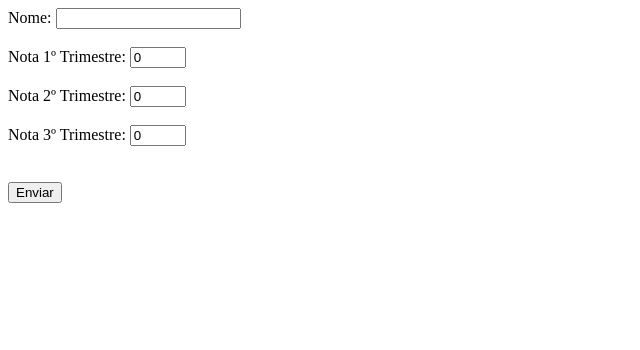
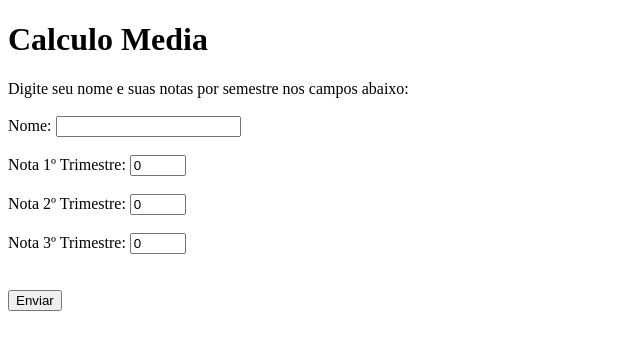
Before and after one commit to flaviaflams/Exercicios, a plain HTML site: page index.html in a window 1280 px wide. Shown: the whole page, without its empty margins (0-640 px from the left). Drawn offline with Linux system fonts and the light colour scheme.

Commit message:
Update index.html
Codigo pronto

```diff
--- a/index.html
+++ b/index.html
@@ -1,49 +1,58 @@
 <!DOCTYPE html>
 <html>
+  <head>
+    <title>Media</title>
+    <meta charset="UTF-8" />
     <script type="text/javascript">
-    let n1= nt1;
-    let n2= nt2;
-    let n3= nt3;
-    let nome= nome;
-    var media= function (n1,n2,n3){
-      return ((n1+n2+n3)/3);
-    }
-    function funcao1(){
+      let nome, n1, n2, n3;
+
+      function funcao1() {
+        nome = document.getElementById("Inputnome").value;
+        n1 = parseInt(document.getElementById("nt1").value);
+        n2 = parseInt(document.getElementById("nt2").value);
+        n3 = parseInt(document.getElementById("nt3").value);
+        var media = (n1 + n2 + n3) / 3;
         if (media >= 7) {
-        alert =("Parabéns "+ nome +" Você foi Aprovado! Aproveite suas férias!");
-      }
-      else{
-         alert =("você foi Reprovado!");
+          alert("Parabéns " +nome +" Você foi Aprovado! \n Sua média foi " +media +"! \n Aproveite suas férias!");
+        } else {
+          alert("Que pena " +nome +"! \n Você foi reprovado! \nSua média foi " +media +"");
+          var r = confirm("Gostaria de fazer aulas de recuperação para melhorar as notas e tentar ser aprovado?");
+          if (r == true) {
+            alert("Que Bom as aulas começam na próxima semana!");
+          } else {
+            alert("Que pena! Nos vemos no próximo ano!");
           }
         }
-
+      }
     </script>
+  </head>
   <body>
-    <form>
+    <h1>Calculo Media</h1>
+    <div>Digite seu nome e suas notas por semestre nos campos abaixo:</div>
+    <br />
     <div>
-          <label for="nome">Nome:</label>
-          <input type="text" id="nome" />
+      <label for="txtnome">Nome:</label>
+      <input type="text" id="Inputnome" />
     </div>
-      <br>
+    <br />
     <div>
       <label for="nota1">Nota 1º Trimestre:</label>
       <input type="number" id="nt1" value="0" min="0" max="10" />
     </div>
-      <br>
+    <br />
     <div>
       <label for="nota2">Nota 2º Trimestre:</label>
       <input type="number" id="nt2" value="0" min="0" max="10" />
     </div>
-      <br>
+    <br />
     <div>
       <label for="nota3">Nota 3º Trimestre:</label>
       <input type="number" id="nt3" value="0" min="0" max="10" />
     </div>
-      <br>
-      <br>
+    <br />
+    <br />
     <div>
-          <input type="button" onclick="funcao1()" value="Enviar" />
+      <button type="button" onclick="funcao1()">Enviar</button>
     </div>
-    </form>
   </body>
 </html>
```
Lines whose indentation alone changed are shown as unchanged.
